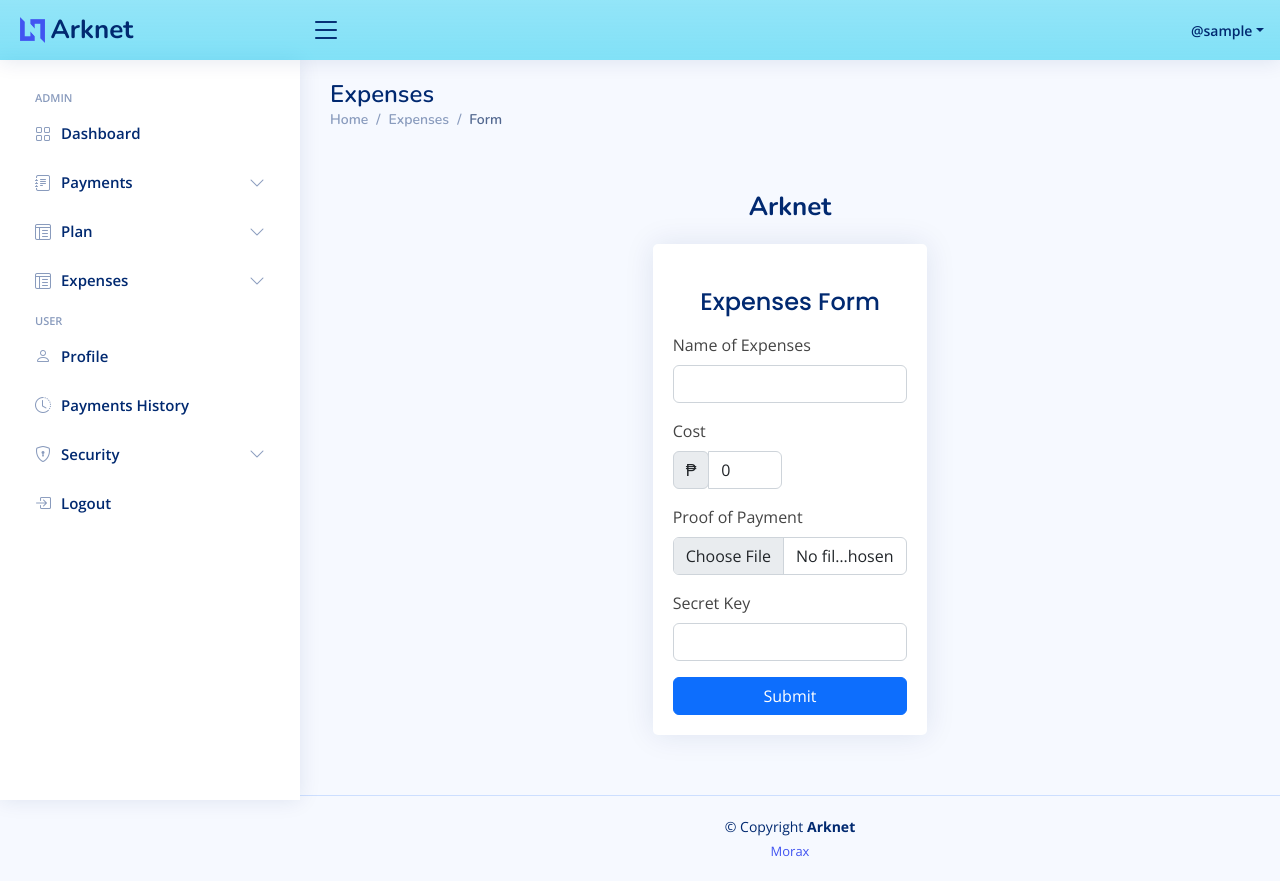
After one commit to earlfunk21/Arknet2, a Flask app: page /expenses/form/ in a window 1280 px wide. The commit adds this page. Run offline with Flask 2, Linux system fonts and the light colour scheme; the visitor is signed in with stand-in values (Sample User, id 1); data comes from the database, SQL or seed files in the repository; parts of the project's set-up code (start-up, migrations or seed data) failed here and were passed over; some libraries are stand-ins or nearby versions.

Commit message:
Adding Expenses

```diff
--- a/app/__init__.py
+++ b/app/__init__.py
@@ -6,13 +6,14 @@ from flask_session import Session
 from app.models import db
 from app.extensions.imagekit import FlaskImageKit
 from .extensions.flask_captcha import FlaskCaptcha
+from flask_migrate import Migrate
 
 
 captcha = FlaskCaptcha()
 fik = FlaskImageKit()
 
 
-def create_app(config=ProductionConfig):
+def create_app(config=DevelopmentConfig):
     app = Flask(__name__)
     app.config.from_object(config)
 
@@ -53,6 +54,9 @@ def extensions(app: Flask):
 
     fik.init_app(app)
 
+    Migrate(app, db)
+
+
 # Context Processor
 def context_processor(app: Flask):
     from app.auth.utils import load_user
--- a/app/admin/__init__.py
+++ b/app/admin/__init__.py
@@ -7,7 +7,7 @@ from app.auth.utils import require_login
 admin_bp = Blueprint("admin", __name__, cli_group=None)
 
 from app.admin import routes
-from app import payment, plan
+from app import payment, plan, expenses
 
 @admin_bp.before_request
 @require_login
@@ -20,3 +20,4 @@ def check_is_admin():
 
 admin_bp.register_blueprint(payment.payment_bp)
 admin_bp.register_blueprint(plan.plan_bp)
+admin_bp.register_blueprint(expenses.expenses_bp)
--- /dev/null
+++ b/app/expenses/form.py
@@ -0,0 +1,15 @@
+from flask_wtf import FlaskForm
+from wtforms import IntegerField, FileField, PasswordField, validators, StringField
+from flask_wtf.file import FileAllowed
+from flask import current_app
+
+
+class ExpensesForm(FlaskForm):
+    name = StringField("Name of Expenses", validators=[validators.InputRequired()])
+    cost = IntegerField("Cost", default=0)
+    receipt = FileField('Proof of Payment', validators=[FileAllowed(['jpg', 'png', 'jpeg'], 'Images only!')])
+    admin_key = PasswordField("Secret Key", validators=[validators.InputRequired()])
+
+    def validate_admin_key(form, field):
+        if field.data != current_app.config.get('ADMIN_KEY'):
+            raise validators.ValidationError(f"Secret key is incorrect")
--- /dev/null
+++ b/app/expenses/routes.py
@@ -0,0 +1,53 @@
+
+from flask import request, abort, render_template, flash, redirect, url_for
+from app.auth.utils import admin_required, load_user, require_login
+from app.expenses import expenses_bp
+from app.expenses.form import ExpensesForm
+from app.models import Expenses, User, db
+from app.utils import loads_token
+from sqlalchemy import or_
+from app import fik
+
+
+@expenses_bp.route("/")
+@expenses_bp.route("/page/<int:page>")
+@require_login
+@admin_required
+def expenses_table(page=1):
+    token = request.args.get('token')
+    expenses = Expenses.query.order_by(Expenses.created_on.desc())
+    if token:
+        try:
+            search = loads_token(token, salt='search_username')
+            expenses = expenses.join(Expenses.user).filter(or_(User.username.like(f"%{search}%")))
+        except:
+            return abort(403)
+    context = dict(
+        expenses=expenses.paginate(page=page, error_out=False, per_page=10)
+    )
+    return render_template("expenses/table.html", **context)
+
+
+@expenses_bp.route("/form/", methods=["POST", "GET"])
+@require_login
+@admin_required
+def expenses_form():
+    form = ExpensesForm()
+    user = load_user()
+    if form.validate_on_submit():
+        name = form.name.data
+        cost = form.cost.data
+        file = form.receipt.data
+        expenses = Expenses(name=name, cost=cost, user=user)
+        response = None
+        if file:
+            response = fik.upload(file)
+            if not response:
+                return abort(500)
+            expenses.receipt = response['url']
+            expenses.receipt_id = response['fileId']
+        db.session.add(expenses)
+        db.session.commit()
+        flash("Successfully Added!", 'success')
+        return redirect(url_for('admin.expenses.expenses_table'))
+    return render_template('expenses/form.html', form=form)
--- a/app/models.py
+++ b/app/models.py
@@ -124,3 +124,23 @@ class Payment(db.Model):
     @hybrid_property
     def is_expired(self):
         return self.due_date < datetime.datetime.now()
+
+
+class Expenses(db.Model):
+    id = db.Column(db.Integer, primary_key=True)
+    name = db.Column(db.String(255), nullable=False)
+    cost = db.Column(db.Integer, nullable=False)
+    created_on = db.Column(db.DateTime(timezone=True),
+                          server_default=db.func.now())
+    receipt = db.Column(db.String(255), unique=True)
+    receipt_id = db.Column(db.Integer, unique=True)
+
+    # relationships
+    user_id = db.Column(db.Integer, db.ForeignKey(
+        "user.id", ondelete="CASCADE"), nullable=False)
+    user = db.relationship("User", backref=db.backref("expenses", cascade="all, delete", passive_deletes=True),
+                           foreign_keys=[user_id])
+
+
+    def __str__(self) -> str:
+        return self.name
--- /dev/null
+++ b/app/templates/expenses/form.html
@@ -0,0 +1,87 @@
+{% extends 'base.html' %}
+{% block title %}Expenses Form{% endblock %}
+{% from 'input.html' import render_field %}
+
+
+{% block body %}
+
+  <!-- ======= Header ======= -->
+  <header id="header" class="header fixed-top d-flex align-items-center bg-info bg-gradient bg-opacity-50">
+    {% include 'includes/logo.html' %}
+    {% include 'includes/navbar.html' %}
+  </header><!-- End Header -->
+
+   <!-- ======= Sidebar ======= -->
+   {% include 'includes/sidenav.html' %}
+
+
+  <main id="main" class="main">
+    <div class="pagetitle">
+      <h1>Expenses</h1>
+      <nav>
+        <ol class="breadcrumb">
+          <li class="breadcrumb-item"><a href="{{ url_for('main.dashboard') }}">Home</a></li>
+          <li class="breadcrumb-item">Expenses</li>
+          <li class="breadcrumb-item active">Form</li>
+        </ol>
+      </nav>
+    </div><!-- End Page Title -->
+
+    <div class="container">
+
+      <section class="section register d-flex flex-column justify-content-center py-4">
+        <div class="container">
+          <div class="row justify-content-center">
+            <div class="col-lg-4 col-md-6 d-flex flex-column align-items-center justify-content-center">
+
+              <div class="d-flex justify-content-center py-4">
+                <a href="#" class="logo d-flex align-items-center w-auto">
+                  <span class="d-none d-lg-block">Arknet</span>
+                </a>
+              </div><!-- End Logo -->
+
+              <div class="card mb-3">
+
+                <div class="card-body">
+
+                  <div class="pt-4 pb-2">
+                    <h5 class="card-title text-center pb-0 fs-4">Expenses Form</h5>
+                  </div>
+
+                  <form method="post" class="row g-3 needs-validation" novalidate enctype="multipart/form-data">
+                    {{ form.csrf_token }}
+
+                    {{ render_field(form.name) }}
+                    {{ render_field(form.cost, prefix='₱', col='col-6') }}
+                    {{ render_field(form.receipt) }}
+                    {{ render_field(form.admin_key) }}
+
+                    <div class="col-12">
+                      <button class="btn btn-primary w-100" type="submit" id="submit_btn">Submit</button>
+                    </div>
+
+                    <script>
+                      $(document).ready(function(){
+                          $("#submit_btn").on("click", function(){
+                            $(this)
+                                .text("Loading...")
+                                .attr("disabled", "disabled")
+                                .prepend('<span class="spinner-border spinner-border-sm" role="status" aria-hidden="true"></span>')
+                            $('form').submit();
+                          })
+                      });
+                      </script>
+
+
+                  </form>
+                </div>
+              </div>
+            </div>
+          </div>
+        </div>
+
+      </section>
+
+    </div>
+  </main><!-- End #main -->
+{% endblock %}
--- a/app/templates/includes/sidenav.html
+++ b/app/templates/includes/sidenav.html
@@ -30,6 +30,7 @@
         </li><!-- End Payment Nav -->
 
 
+        <!-- Plan -->
         <li class="nav-item">
           <a class="nav-link collapsed" data-bs-target="#plans-nav" data-bs-toggle="collapse" href="#">
             <i class="bi bi-layout-text-window-reverse"></i><span>Plan</span><i class="bi bi-chevron-down ms-auto"></i>
@@ -43,6 +44,25 @@
             <li>
               <a href="{{ url_for('admin.plan.plan_form') }}">
                 <i class="bi bi-circle"></i><span>Create Plan</span>
+              </a>
+            </li>
+          </ul>
+        </li>
+
+        <!-- Expenses -->
+        <li class="nav-item">
+          <a class="nav-link collapsed" data-bs-target="#expenses-nav" data-bs-toggle="collapse" href="#">
+            <i class="bi bi-layout-text-window-reverse"></i><span>Expenses</span><i class="bi bi-chevron-down ms-auto"></i>
+          </a>
+          <ul id="expenses-nav" class="nav-content collapse " data-bs-parent="#sidebar-nav">
+            <li>
+              <a href="{{ url_for('admin.expenses.expenses_table') }}">
+                <i class="bi bi-circle"></i><span>List</span>
+              </a>
+            </li>
+            <li>
+              <a href="{{ url_for('admin.expenses.expenses_form') }}">
+                <i class="bi bi-circle"></i><span>Add Expenses</span>
               </a>
             </li>
           </ul>
```
Also changed, not shown: app/admin/routes.py (+8 -0 lines), app/expenses/__init__.py (added, +7 -0 lines), app/templates/expenses/table.html (added, +121 -0 lines), 1 other file.
